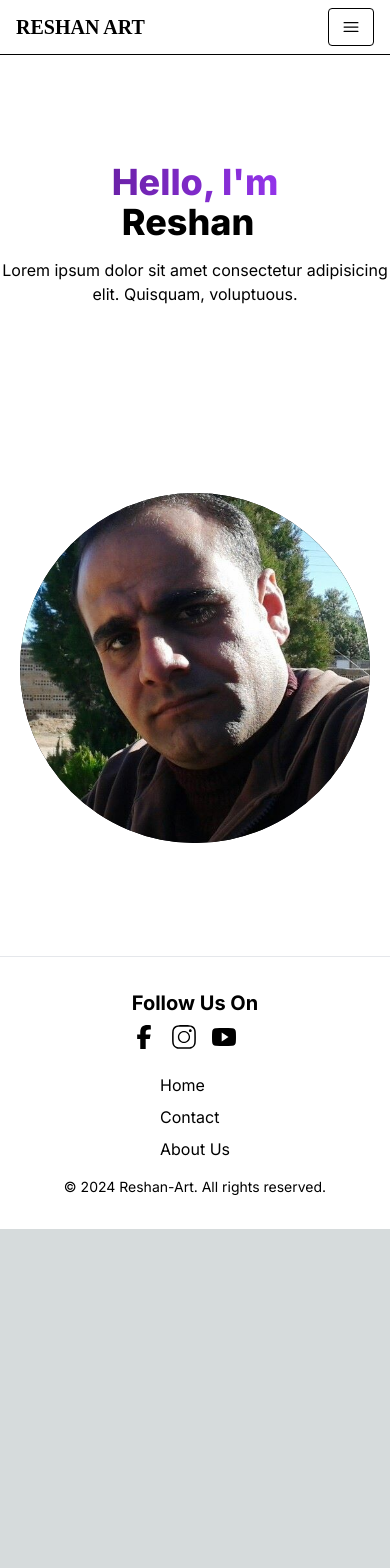
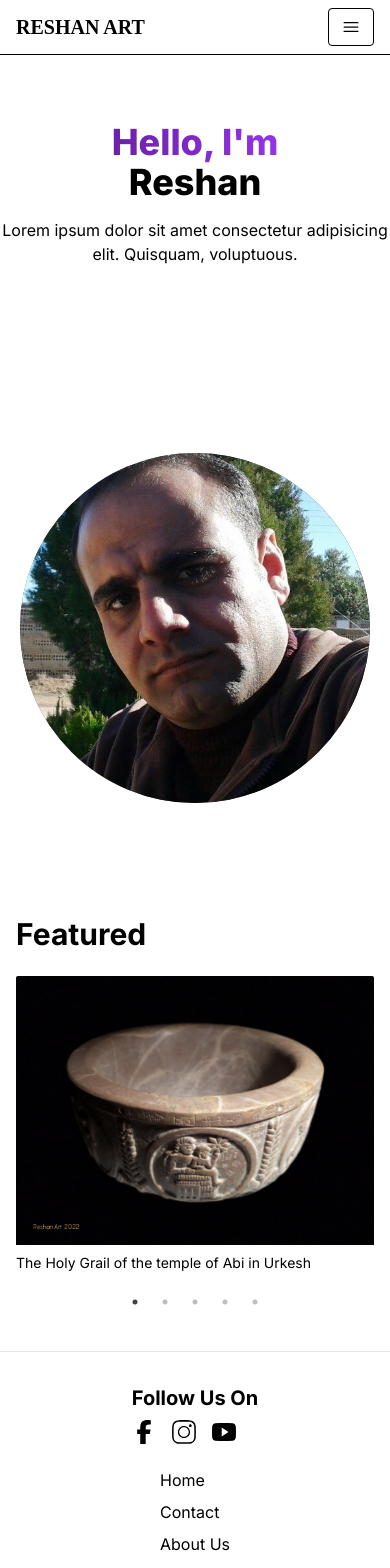
Before and after one commit to daowdalan/reshan-art2, a Next.js app: page / in a window 390 px wide. Shown: the top 1568 px of the page. Before the commit the page ends 1229 px from the top, so only its background shows below. Built offline with nearby package versions, Linux system fonts and the light colour scheme; a web font is replaced by a local one.

Commit message:
Describe the changes you made

```diff
--- a/package.json
+++ b/package.json
@@ -15,7 +15,10 @@
     "react": "^18",
     "react-dom": "^18",
     "react-icons": "^5.2.1",
-    "react-type-animation": "^3.2.0"
+    "react-intersection-observer": "^9.13.0",
+    "react-slick": "^0.30.2",
+    "react-type-animation": "^3.2.0",
+    "slick-carousel": "^1.8.1"
   },
   "devDependencies": {
     "postcss": "^8",
--- a/src/app/data/artworksData.js
+++ b/src/app/data/artworksData.js
@@ -11,6 +11,7 @@ const artworksData = [
     description: "Stone Carving",
     dimensions: "12X17",
     work_date: "2022",
+    featured : true,
   },
 
   {
@@ -22,6 +23,7 @@ const artworksData = [
     description: "Stone Carving",
     dimensions: "16X9",
     work_date: "2023",
+    featured : true,
   },
 
   {
@@ -33,6 +35,7 @@ const artworksData = [
     description: "Stone Carving",
     dimensions: "12.5X12.5",
     work_date: "2023",
+    featured : true,
   },
 
   {
@@ -56,6 +59,7 @@ const artworksData = [
     description: "x",
     dimensions: "unknown",
     work_date: "2023",
+    featured : true,
   },
 
   {
@@ -78,6 +82,7 @@ const artworksData = [
     description: "xxxxx",
     dimensions: "unknown",
     work_date: "2023",
+
   },
 
   {
@@ -92,6 +97,7 @@ const artworksData = [
     description: "xx",
     dimensions: "unknown",
     work_date: "2010",
+    featured : true,
   },
   {
     id: 9,
@@ -102,6 +108,7 @@ const artworksData = [
     description: "xx",
     dimensions: "unknown",
     work_date: "2010",
+
   },
 
 
--- a/src/app/layout.js
+++ b/src/app/layout.js
@@ -1,4 +1,6 @@
-import './globals.css'
+import 'slick-carousel/slick/slick.css';
+import 'slick-carousel/slick/slick-theme.css';
+import './globals.css';
 import { Inter } from 'next/font/google'
 import Navbar from "../components/Navbar/Navbar";
 import Footer from "../components/Footer/Footer";
--- a/src/app/page.js
+++ b/src/app/page.js
@@ -1,3 +1,4 @@
+import ArtGallery from "@/components/HomePage/Gallery";
 import HeroSection from "../components/HomePage/HeroSection";
 
 
@@ -9,8 +10,9 @@ export const metadata = {
 
 export default function Home() {
   return (
-      <div className="container mt-20 mx-auto">
+      <div className="container mt-10 mx-auto">
         <HeroSection />
+        <ArtGallery />
       </div>
   );
 }
--- /dev/null
+++ b/src/components/ArtSlider.js
@@ -0,0 +1,48 @@
+// components/ArtSlider.js
+
+import React from 'react';
+import Slider from 'react-slick';
+import Image from 'next/image';
+import artworksData from '@/app/data/artworksData';
+import "slick-carousel/slick/slick.css";
+import "slick-carousel/slick/slick-theme.css";
+import styles from './ArtSlider.module.css';
+
+const ArtSlider = () => {
+  const featuredArtworks = artworksData.filter(art => art.featured);
+
+  const settings = {
+    dots: true,
+    infinite: true,
+    speed: 500,
+    slidesToShow: 1,
+    slidesToScroll: 1,
+  };
+
+  return (
+    <Slider {...settings}>
+      {featuredArtworks.map((art, index) => (
+        <div key={index} className={`${styles.slide} bg-grey rounded-sm overflow-hidden cursor-pointer`}>
+          <div className={styles.imageContainer}>
+            <Image
+              className={styles.image}
+              src={art.images[0].image}
+              alt={art.title}
+              layout="responsive"
+              width={350}
+              height={250}
+              sizes="(max-width: 768px) 100vw, (max-width: 1200px) 50vw, 33vw"
+              loading="lazy"
+            />
+          </div>
+          <div className="py-2">
+            <h2 className="text-sm font-normal">{art.title}</h2>
+          </div>
+        </div>
+      ))}
+    </Slider>
+  );
+};
+
+
+export default ArtSlider;
--- /dev/null
+++ b/src/components/ArtSlider.module.css
@@ -0,0 +1,15 @@
+/* components/ArtSlider.module.css */
+.slide {
+    display: flex;
+    flex-direction: column;
+    align-items: center;
+  }
+
+  .imageContainer {
+    width: 100%;
+  }
+
+  .image {
+    width: 100%;
+    height: auto;
+  }
--- /dev/null
+++ b/src/components/HomePage/Gallery.jsx
@@ -0,0 +1,51 @@
+"use client"
+import React, { useState, useEffect } from 'react';
+import Image from 'next/image';
+import artworksData from '@/app/data/artworksData';
+import ArtSlider from '@/components/ArtSlider';
+
+const ArtGallery = () => {
+  const [isSmallScreen, setIsSmallScreen] = useState(false);
+
+  useEffect(() => {
+    const handleResize = () => {
+      setIsSmallScreen(window.innerWidth < 768);
+    };
+
+    handleResize(); // Initial check
+    window.addEventListener('resize', handleResize);
+
+    return () => window.removeEventListener('resize', handleResize);
+  }, []);
+
+  const featuredArtworks = artworksData.filter(art => art.featured);
+
+  return (
+    <div className="max-w-auto mx-auto px-4 py-8 text-black">
+      <h1 className="text-3xl font-bold mb-6">Featured</h1>
+      {isSmallScreen ? (
+        <ArtSlider />
+      ) : (
+        <div className="grid grid-cols-1 sm:grid-cols-2 lg:grid-cols-5 gap-4">
+          {featuredArtworks.map((art, index) => (
+            <div key={index} className="bg-grey rounded-sm overflow-hidden cursor-pointer">
+              <Image
+                className="object-cover"
+                src={art.images[0].image}
+                alt={art.title}
+                width={350}
+                height={250}
+                sizes="(max-width: 768px) 100vw, (max-width: 1200px) 50vw, 33vw"
+              />
+              <div className="py-2">
+                <h2 className="text-sm font-normal">{art.title}</h2>
+              </div>
+            </div>
+          ))}
+        </div>
+      )}
+    </div>
+  );
+};
+
+export default ArtGallery;
--- a/src/components/HomePage/HeroSection.jsx
+++ b/src/components/HomePage/HeroSection.jsx
@@ -1,8 +1,5 @@
-"use client"
 import React from "react";
 import Image from "next/image";
-import { TypeAnimation } from "react-type-animation";
-import { motion } from "framer-motion";
 import { FaFacebookF } from "react-icons/fa6";
 import { SlSocialInstagram } from "react-icons/sl";
 import { IoLogoYoutube } from "react-icons/io5";
@@ -24,50 +21,24 @@ const HeroSection = () => {
           </a>
         </div>
 
-        <motion.div
-          initial={{ opacity: 0, scale: 0.5 }}
-          animate={{ opacity: 1, scale: 1 }}
-          transition={{ duration: 0.1 }}
-          className="col-span-7 sm:col-span-7 place-self-center text-center sm:text-left justify-self-start"
-        >
+        <div className="col-span-7 sm:col-span-7 place-self-center text-center sm:text-left justify-self-start">
           <h1 className="text-black mb-4 text-4xl sm:text-5xl lg:text-8xl lg:leading-normal font-extrabold">
             <span className="text-transparent bg-clip-text bg-gradient-to-r from-purple-800 to-purple-600">
               Hello, I&apos;m{" "}
             </span>
             <br></br>
-            <TypeAnimation
-              sequence={[
-                "Reshan",
-                1000,
-              ]}
-              wrapper="span"
-              speed={50}
-              repeat={Infinity}
-            />
+            <span>Reshan</span>
           </h1>
           <p className="text-[#000000] text-base sm:text-lg mb-6 lg:text-xl">
             Lorem ipsum dolor sit amet consectetur adipisicing elit. Quisquam,
             voluptuous.
           </p>
           <div>
-            {/* <Link
-              href="/contact"
-              className="px-1 inline-block py-1 w-full sm:w-fit rounded-full bg-gradient-to-br from-primary-800 to-secondary-500 hover:bg-slate-800 text-white mt-3"
-            >
-              <span className="block bg-[#121212] hover:bg-slate-800 rounded-full px-5 py-2">
-                Latest Artworks
-              </span>
-            </Link> */}
           </div>
-        </motion.div>
+        </div>
 
-        <motion.div
-          initial={{ opacity: 0, scale: 0.5 }}
-          animate={{ opacity: 1, scale: 1 }}
-          transition={{ duration: 0.5 }}
-          className="col-span-4 place-self-center lg:mt-0 sm:mt-40 "
-        >
-          <div className="rounded-full bg-[#000000] w-[350px] h-[350px] lg:w-[400px] lg:h-[400px] relative">
+        <div className="col-span-4 place-self-center lg:mt-0 sm:mt-40 ">
+          <div className="rounded-full bg-[#535353] w-[350px] h-[350px] lg:w-[400px] lg:h-[400px] relative">
             <Image
               src="/images/resh.jpg"
               alt="hero image"
@@ -76,7 +47,7 @@ const HeroSection = () => {
               height={500}
             />
           </div>
-        </motion.div>
+        </div>
       </div>
     </section>
   );
```
Also changed, not shown: 1 other file (tests, documents, lock files or other folders).
